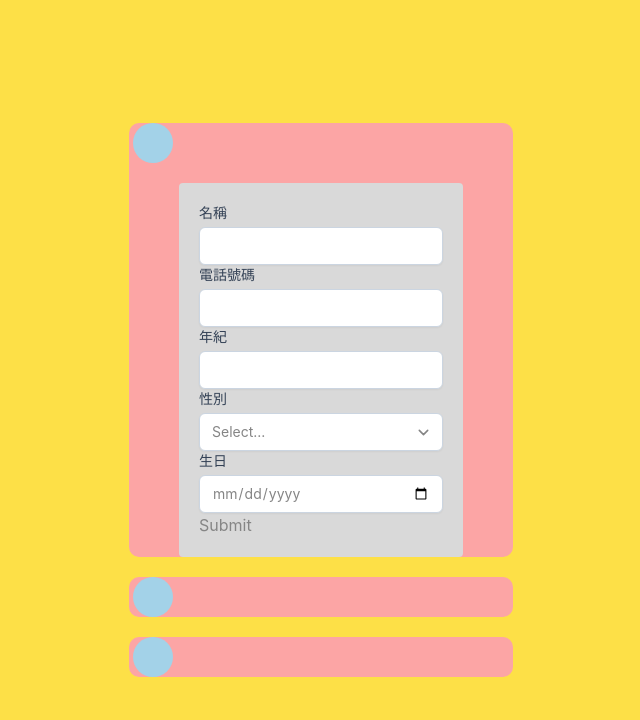
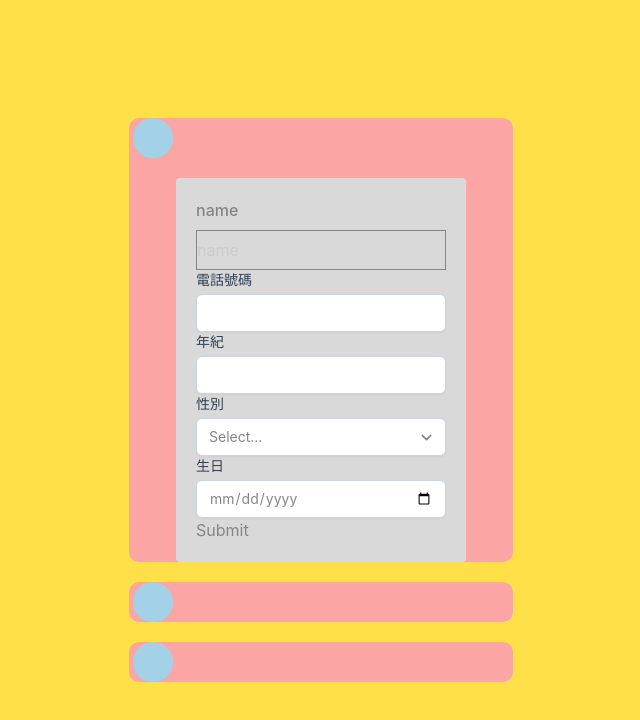
Before and after one commit to DDGG0531/quick-try-next-ts, a Next.js app: page /form-animate in a window 1280 px wide. Both pictures are taken after a click on the element 472 px from the left and 340 px from the top of the page. Shown: the top 720 px of the page, without its empty margins (319-959 px from the left). Built offline with nearby package versions, Linux system fonts and the light colour scheme.

Commit message:
step3: use chakra input still ok

```diff
--- a/components/form.tsx
+++ b/components/form.tsx
@@ -3,6 +3,12 @@ import { useForm, SubmitHandler } from 'react-hook-form'
 import * as yup from 'yup'
 import { IUser, Gender } from '@/libs/interfaces/IUser'
 import { isValid } from 'date-fns'
+import {
+  FormControl,
+  FormErrorMessage,
+  FormLabel,
+  Input
+} from '@chakra-ui/react'
 
 const formSchema: yup.SchemaOf<IUser> = yup.object().shape({
   name: yup.string().required('必填'),
@@ -58,7 +64,23 @@ export default function Form({ submit }) {
     <div className="flex w-full justify-center">
       <section className="rounded bg-gray-100 p-5">
         <form onSubmit={handleSubmit(onSubmit)}>
-          <label className="block">
+          <FormControl isInvalid={!!errors['name']}>
+            <FormLabel htmlFor={'name'}>{'name'}</FormLabel>
+
+            <Input
+              id={'name'}
+              variant="flushed"
+              placeholder={'name'}
+              className="placeholder:text-gray-medium"
+              {...register('name')}
+            />
+
+            <FormErrorMessage>
+              {errors['name'] && errors['name'].message}
+            </FormErrorMessage>
+          </FormControl>
+
+          {/* <label className="block">
             <span className="block text-sm font-medium text-slate-700">
               名稱
             </span>
@@ -66,7 +88,7 @@ export default function Form({ submit }) {
             <span className="block text-danger">
               {errors.name ? errors.name?.message : ''}
             </span>
-          </label>
+          </label> */}
 
           <label className="block">
             <span className="block text-sm font-medium text-slate-700">
--- a/pages/form-animate.tsx
+++ b/pages/form-animate.tsx
@@ -55,11 +55,6 @@ function Content({ toggleOpen }) {
       exit={{ opacity: 0 }}
       className="w-full"
     >
-      {/* <input autoFocus />
-      <div className="mt-5 h-3 w-full rounded bg-pink-200" />
-      <div className="mt-5 h-3 w-full rounded bg-pink-200" />
-      <div className="mt-5 h-3 w-full rounded bg-pink-200" /> */}
-
       <Form submit={toggleOpen} />
     </motion.div>
   )
```
